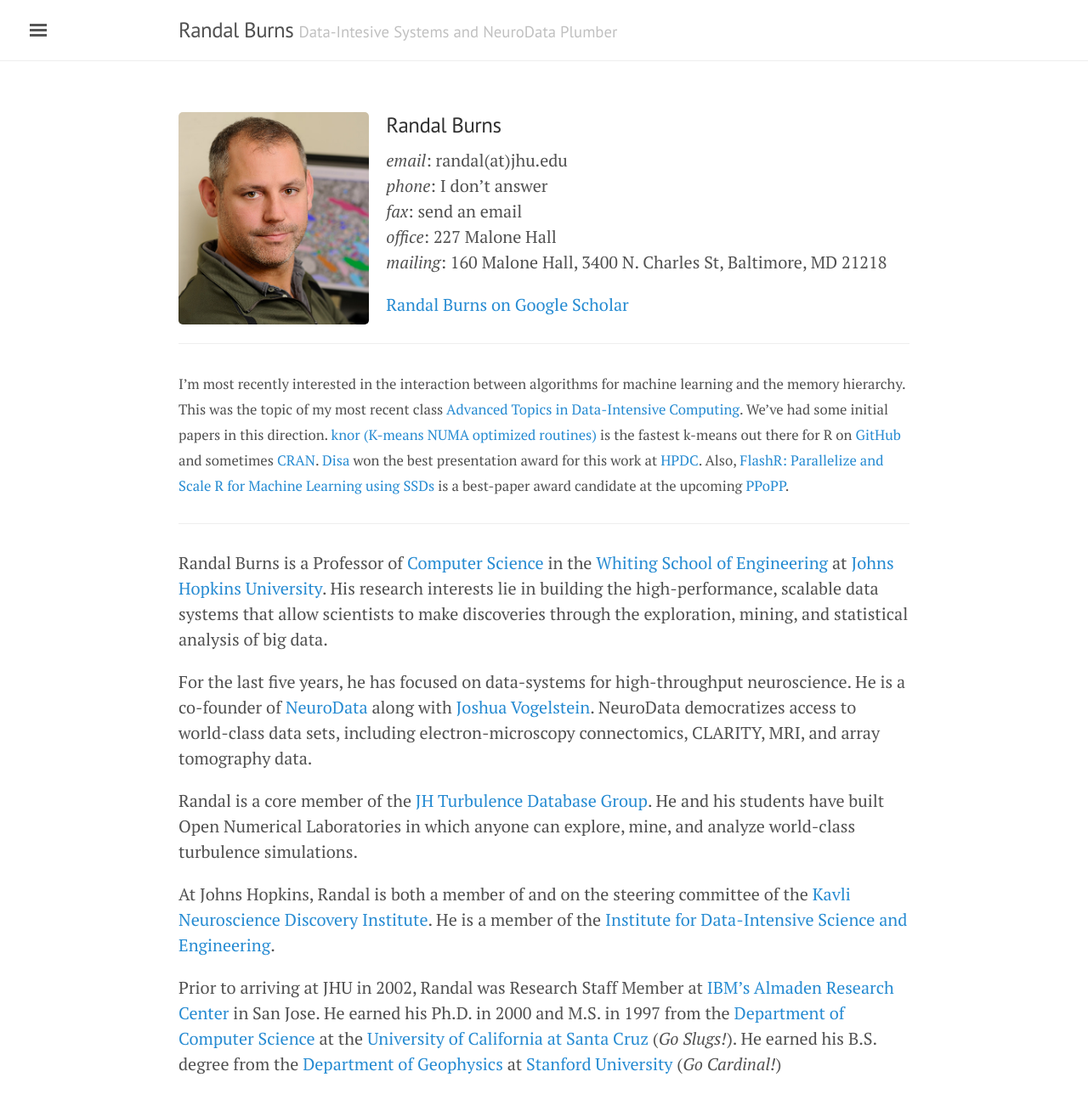
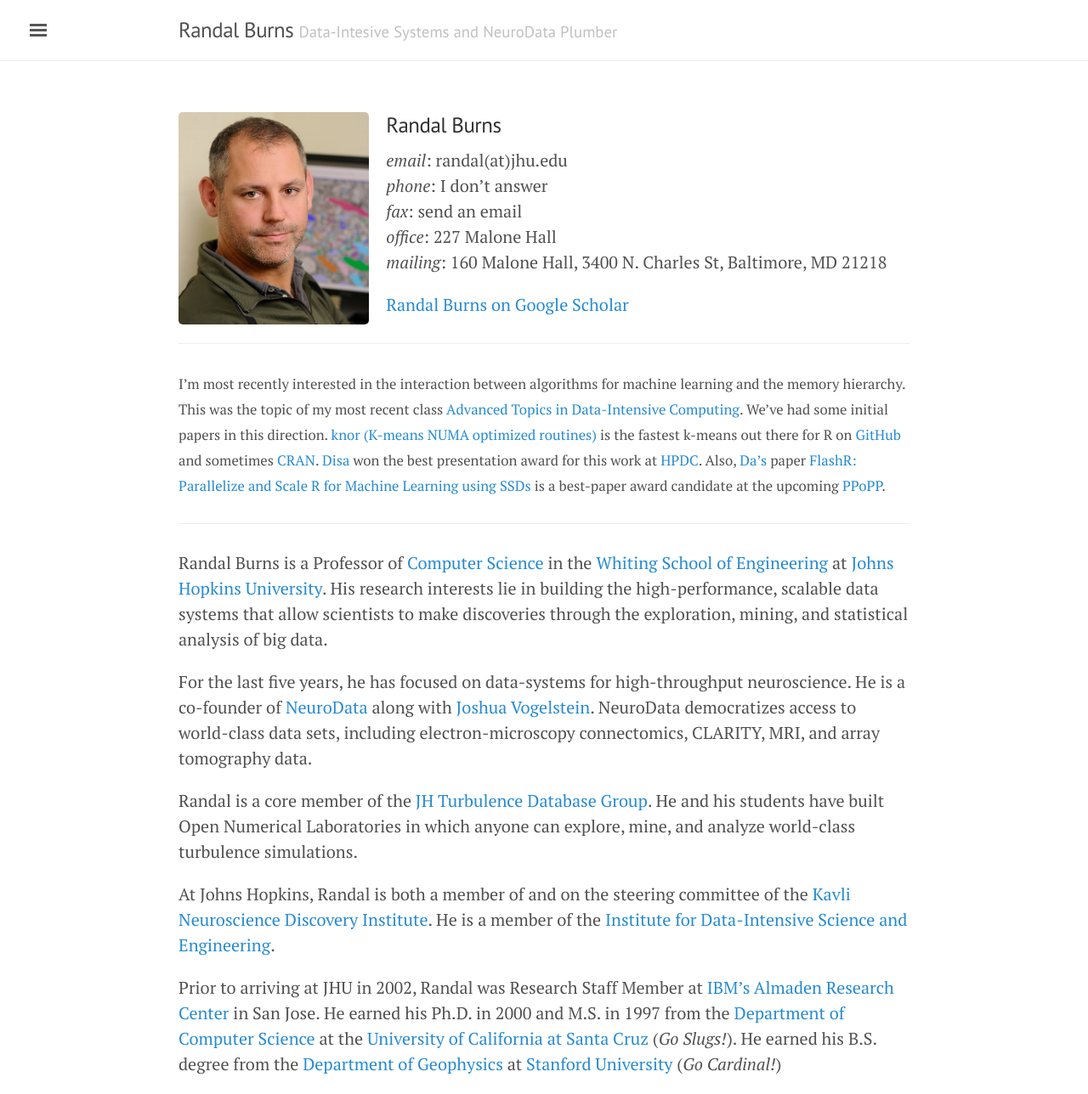
Before and after one commit to randalburns/randalburns.github.io, a Jekyll site: the page built from index.md, in a window 1280 px wide. Shown: the whole page at 85% size. Built offline with Jekyll 4.4.1, drawn with Linux system fonts in a browser that asks for light colours.

Commit message:
Added Da.

```diff
--- a/index.md
+++ b/index.md
@@ -22,7 +22,7 @@ _mailing_: 160 Malone Hall, 3400 N. Charles St,  Baltimore, MD 21218
 
 * * *
 
-<small> I'm most recently interested in the interaction between algorithms for machine learning and the memory hierarchy.  This was the topic of my most recent class [Advanced Topics in Data-Intensive Computing](https://github.com/randalburns/atidic-fall17/wiki/Advance-Topics-in-Data-Intensive-Computing).  We've had some initial papers in this direction. [knor (K-means NUMA optimized routines)](https://dl.acm.org/citation.cfm?id=3078607) is the fastest k-means out there for R on [GitHub](https://github.com/neurodata/knorR) and sometimes [CRAN](https://cran.r-project.org/web/packages/knor/index.html). [Disa](https://disa-mhembere.github.io/) won the best presentation award for this work at [HPDC](http://www.hpdc.org/2017/awards/best-paper-award/). Also, [FlashR: Parallelize and Scale R for Machine Learning using SSDs](https://ppopp18.sigplan.org/program/program-PPoPP-2018?date=Tue%2027%20Feb%202018#modal-phid_2a5356a715907261e32f9089b2db5e85) is a best-paper award candidate at the upcoming [PPoPP](https://ppopp18.sigplan.org/home).
+<small> I'm most recently interested in the interaction between algorithms for machine learning and the memory hierarchy.  This was the topic of my most recent class [Advanced Topics in Data-Intensive Computing](https://github.com/randalburns/atidic-fall17/wiki/Advance-Topics-in-Data-Intensive-Computing).  We've had some initial papers in this direction. [knor (K-means NUMA optimized routines)](https://dl.acm.org/citation.cfm?id=3078607) is the fastest k-means out there for R on [GitHub](https://github.com/neurodata/knorR) and sometimes [CRAN](https://cran.r-project.org/web/packages/knor/index.html). [Disa](https://disa-mhembere.github.io/) won the best presentation award for this work at [HPDC](http://www.hpdc.org/2017/awards/best-paper-award/). Also, [Da's](https://www.cs.jhu.edu/~zhengda/) paper [FlashR: Parallelize and Scale R for Machine Learning using SSDs](https://ppopp18.sigplan.org/program/program-PPoPP-2018?date=Tue%2027%20Feb%202018#modal-phid_2a5356a715907261e32f9089b2db5e85) is a best-paper award candidate at the upcoming [PPoPP](https://ppopp18.sigplan.org/home).
 </small>
 
 * * *
```
